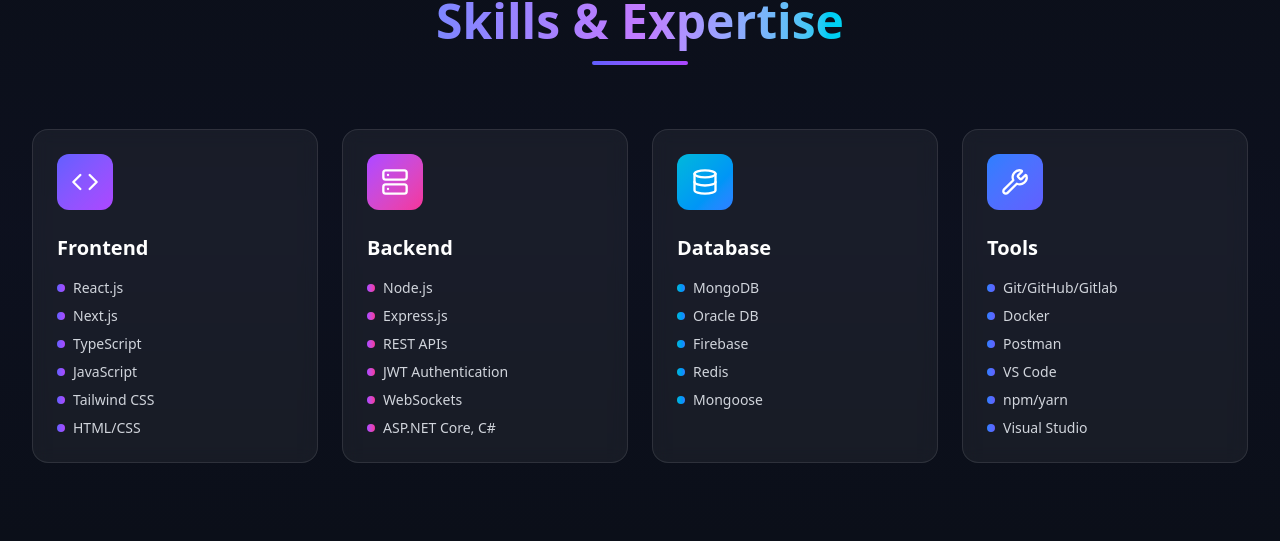
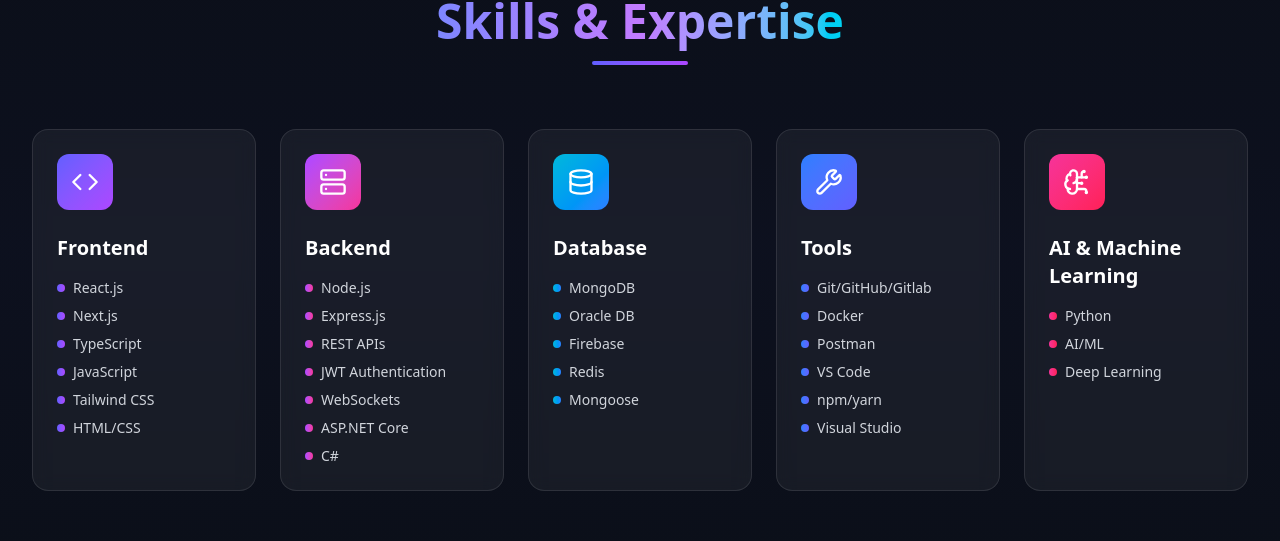
Before and after one commit to Saminakalwar/samina-kalwar-portfolio, a React app: page / in a window 1280 px wide. Shown: the part 1639-2180 px from the top of the page. Built offline with nearby package versions, Linux system fonts and the light colour scheme; the HTML template or start-up script is replaced by a standard one.

Commit message:
Add AI skill set

```diff
--- a/src/components/Projects.jsx
+++ b/src/components/Projects.jsx
@@ -27,7 +27,7 @@
         "https://images.unsplash.com/photo-1498050108023-c5249f4df085?w=800&h=600&fit=crop",
       tech: ["React", "Tailwind CSS", "Framer Motion"],
       color: "from-purple-500 to-pink-500",
-      liveUrl: "https://samina-kalwar-portfolio.vercel.app",
+      liveUrl: "https://samina-kalwar-portfolio.vercel.app/",
       githubUrl: "https://github.com/Saminakalwar/samina-kalwar-portfolio",
     },
   ];
--- a/src/components/Skills.jsx
+++ b/src/components/Skills.jsx
@@ -1,5 +1,5 @@
 import { motion } from "framer-motion";
-import { Code, Server, Database, Wrench } from "lucide-react";
+import { Code, Server, Database, Wrench, BrainCircuit } from "lucide-react";
 
 export default function Skills() {
   const skillCategories = [
@@ -26,7 +26,8 @@
         "REST APIs",
         "JWT Authentication",
         "WebSockets",
-        " ASP.NET Core, C#",
+        "ASP.NET Core",
+        "C#",
       ],
     },
     {
@@ -47,6 +48,12 @@
         "npm/yarn",
         "Visual Studio",
       ],
+    },
+    {
+      title: "AI & Machine Learning",
+      icon: BrainCircuit,
+      color: "from-pink-500 to-rose-500",
+      skills: ["Python", "AI/ML", "Deep Learning"],
     },
   ];
 
@@ -70,7 +77,7 @@
           <div className="w-24 h-1 bg-gradient-to-r from-indigo-500 to-purple-500 mx-auto rounded-full"></div>
         </motion.div>
 
-        <div className="grid md:grid-cols-2 lg:grid-cols-4 gap-6">
+        <div className="grid grid-cols-1 sm:grid-cols-2 lg:grid-cols-5 gap-6">
           {skillCategories.map((category, categoryIndex) => (
             <motion.div
               key={category.title}
```
